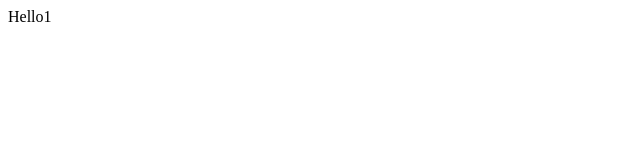
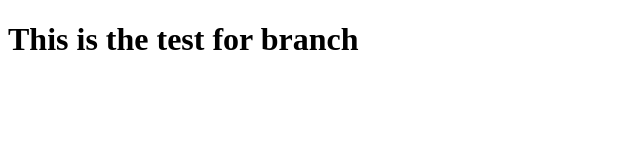
Before and after one commit to param1111/ReverseProxyConfig, a plain HTML site: page Site1/index.html in a window 1280 px wide. Shown: the whole page, without its empty margins (0-640 px from the left). Drawn offline with Linux system fonts and the light colour scheme.

Commit message:
Update index.html

```diff
--- a/Site1/index.html
+++ b/Site1/index.html
@@ -4,6 +4,6 @@
 	<title></title>
 </head>
 <body>
-Hello1
+<h1>This is the test for branch</h1>
 </body>
 </html>
```
